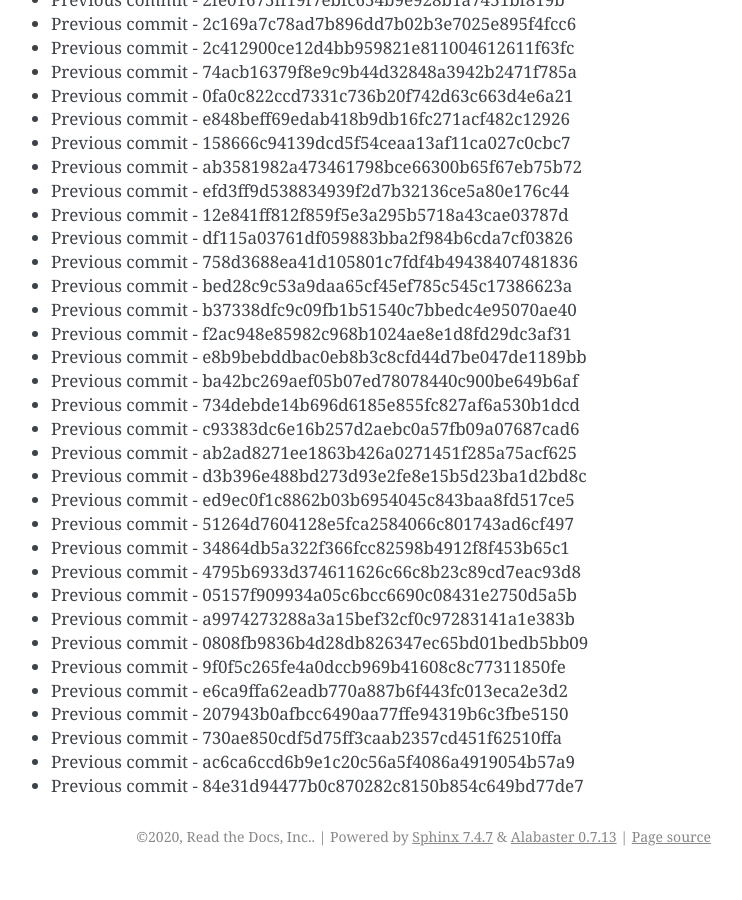
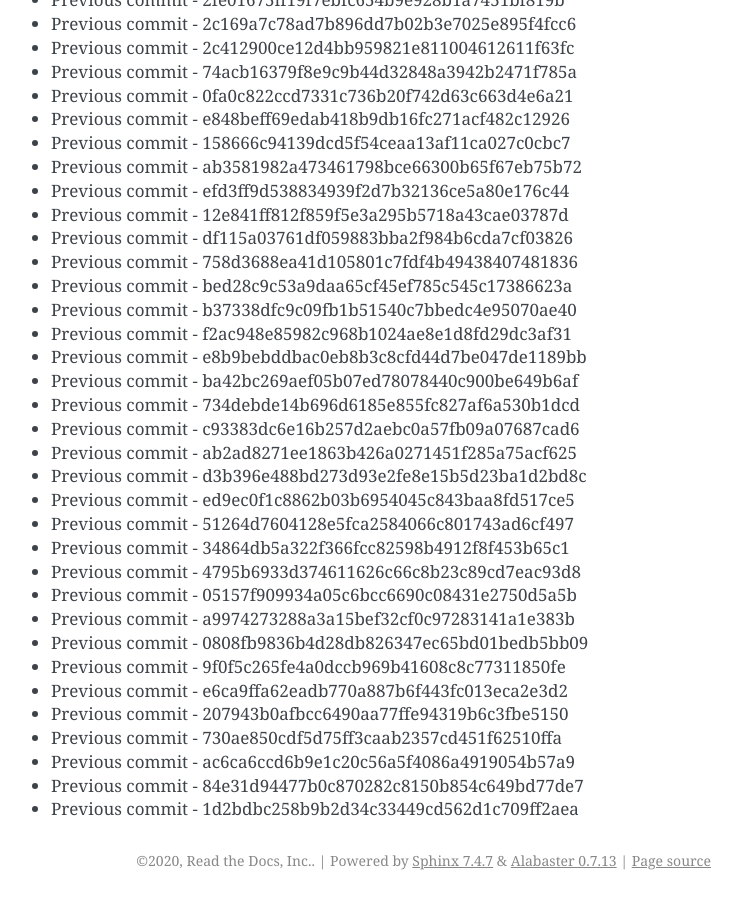
Before and after one commit to readthedocs/rtd-git-stresstest, a Sphinx documentation site: the page built from docs/updates.rst, in a window 1280 px wide and 900 px high, scrolled down 6295 px. Shown: the whole window, without its empty margins (399-1141 px from the left). Built offline with Sphinx 7.4.7, drawn with Linux system fonts in a browser that asks for light colours; before the commit the page ends 7171 px from its top, so only the background shows below that.

Commit message:
Generating commit from previous: 1d2bdbc258b9b2d34c33449cd562d1c709ff2aea

```diff
--- a/docs/updates.rst
+++ b/docs/updates.rst
@@ -296,3 +296,4 @@ It can be tested for any performance characteristics.
 * Previous commit - 730ae850cdf5d75ff3caab2357cd451f62510ffa
 * Previous commit - ac6ca6ccd6b9e1c20c56a5f4086a4919054b57a9
 * Previous commit - 84e31d94477b0c870282c8150b854c649bd77de7
+* Previous commit - 1d2bdbc258b9b2d34c33449cd562d1c709ff2aea
```
